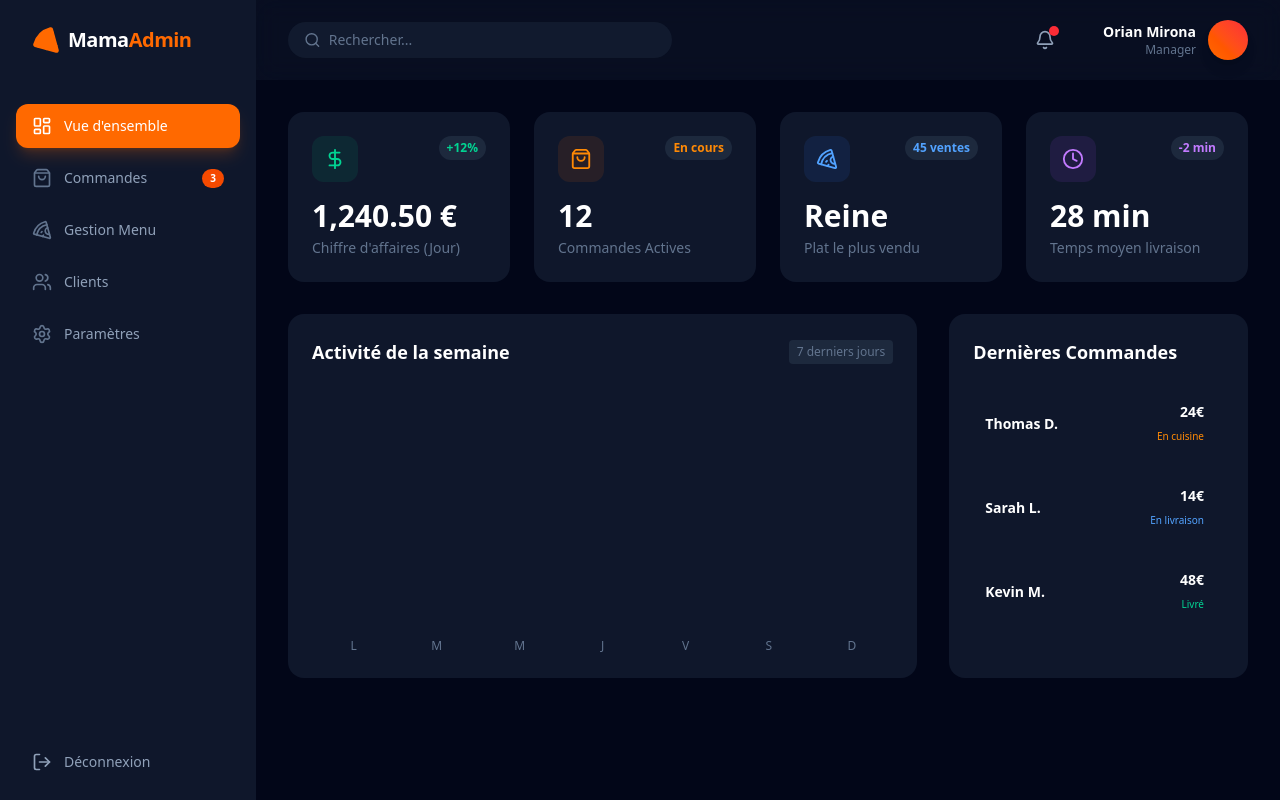
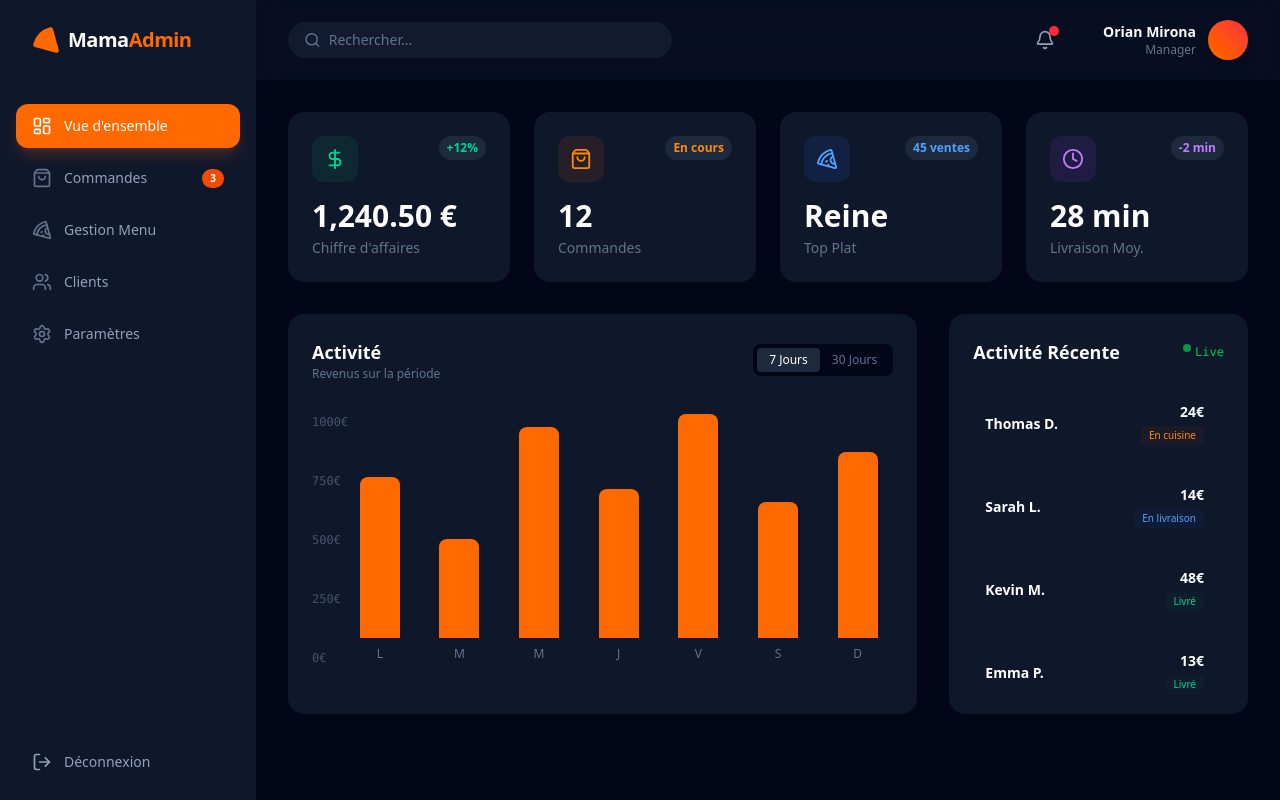
Before and after one commit to nairo91/PortfolioOrian, a Next.js app: page /mama-admin in a window 1280 px wide. Built offline with nearby package versions, Linux system fonts and the light colour scheme.

Commit message:
ajout graph

```diff
--- a/app/mama-admin/page.tsx
+++ b/app/mama-admin/page.tsx
@@ -4,19 +4,34 @@ import React, { useState } from 'react';
 import {
     LayoutDashboard, ShoppingBag, Users, Settings, Bell, Search,
     Menu as MenuIcon, DollarSign, Clock, Pizza,
-    LogOut, Plus, Edit2, Trash2, Filter, ChevronDown
+    LogOut, Plus, Edit2, Trash2, Filter, ChevronDown, MoreVertical
 } from 'lucide-react';
 
-// --- COMPOSANT: VUE DASHBOARD (Celle que tu avais déjà) ---
-const DashboardView = () => (
+// --- COMPOSANT: VUE DASHBOARD (Version Graphique Interactif) ---
+const DashboardView = () => {
+    // État pour simuler le changement de données du graphique
+    const [period, setPeriod] = useState<'week' | 'month'>('week');
+
+    // Données simulées
+    const data = {
+        week: [65, 40, 85, 60, 95, 55, 75], // L M M J V S D
+        month: [45, 70, 50, 80, 60, 90, 65] // Simulation 4 semaines...
+    };
+
+    const labels = {
+        week: ['L', 'M', 'M', 'J', 'V', 'S', 'D'],
+        month: ['Sem 1', 'Sem 2', 'Sem 3', 'Sem 4', 'Sem 5', 'Sem 6', 'Sem 7']
+    };
+
+    return (
         <div className="space-y-8 animate-in fade-in duration-500">
             {/* STATS CARDS */}
             <div className="grid grid-cols-1 md:grid-cols-2 lg:grid-cols-4 gap-6">
                 {[
-                { label: "Chiffre d'affaires (Jour)", value: "1,240.50 €", icon: DollarSign, trend: "+12%", color: "text-emerald-400", bg: "bg-emerald-500/10" },
-                { label: "Commandes Actives", value: "12", icon: ShoppingBag, trend: "En cours", color: "text-orange-400", bg: "bg-orange-500/10" },
-                { label: "Plat le plus vendu", value: "Reine", icon: Pizza, trend: "45 ventes", color: "text-blue-400", bg: "bg-blue-500/10" },
-                { label: "Temps moyen livraison", value: "28 min", icon: Clock, trend: "-2 min", color: "text-purple-400", bg: "bg-purple-500/10" },
+                    { label: "Chiffre d'affaires", value: "1,240.50 €", icon: DollarSign, trend: "+12%", color: "text-emerald-400", bg: "bg-emerald-500/10" },
+                    { label: "Commandes", value: "12", icon: ShoppingBag, trend: "En cours", color: "text-orange-400", bg: "bg-orange-500/10" },
+                    { label: "Top Plat", value: "Reine", icon: Pizza, trend: "45 ventes", color: "text-blue-400", bg: "bg-blue-500/10" },
+                    { label: "Livraison Moy.", value: "28 min", icon: Clock, trend: "-2 min", color: "text-purple-400", bg: "bg-purple-500/10" },
                 ].map((stat, i) => (
                     <div key={i} className="bg-slate-900 border border-slate-800 rounded-2xl p-6 hover:border-slate-700 transition duration-300">
                         <div className="flex justify-between items-start mb-4">
@@ -35,38 +50,90 @@ const DashboardView = () => (
 
             {/* CHART & RECENT ORDERS */}
             <div className="grid grid-cols-1 lg:grid-cols-3 gap-8">
-            {/* CHART SIMULÉ */}
-            <div className="lg:col-span-2 bg-slate-900 border border-slate-800 rounded-2xl p-6">
+
+                {/* CHART INTERACTIF */}
+                <div className="lg:col-span-2 bg-slate-900 border border-slate-800 rounded-2xl p-6 flex flex-col">
                     <div className="flex justify-between items-center mb-8">
-                    <h3 className="text-lg font-bold text-white">Activité de la semaine</h3>
-                    <span className="text-xs text-slate-500 bg-slate-800 px-2 py-1 rounded">7 derniers jours</span>
+                        <div>
+                            <h3 className="text-lg font-bold text-white">Activité</h3>
+                            <p className="text-xs text-slate-500">Revenus sur la période</p>
                         </div>
-                <div className="h-64 flex items-end justify-between gap-2 md:gap-4 px-2">
-                    {[65, 40, 85, 60, 95, 55, 75].map((height, i) => (
-                        <div key={i} className="flex-1 flex flex-col items-center gap-2 group">
-                            <div className="w-full bg-slate-800 rounded-t-lg relative h-full flex items-end overflow-hidden">
-                                <div style={{ height: `${height}%` }} className="w-full bg-orange-500 opacity-80 group-hover:opacity-100 transition-all duration-500 rounded-t-lg relative"></div>
+                        {/* Le selecteur modifie l'état "period" */}
+                        <div className="flex bg-slate-950 rounded-lg p-1 border border-slate-800">
+                            <button
+                                onClick={() => setPeriod('week')}
+                                className={`px-3 py-1 text-xs font-medium rounded transition ${period === 'week' ? 'bg-slate-800 text-white shadow' : 'text-slate-500 hover:text-slate-300'}`}
+                            >
+                                7 Jours
+                            </button>
+                            <button
+                                onClick={() => setPeriod('month')}
+                                className={`px-3 py-1 text-xs font-medium rounded transition ${period === 'month' ? 'bg-slate-800 text-white shadow' : 'text-slate-500 hover:text-slate-300'}`}
+                            >
+                                30 Jours
+                            </button>
                         </div>
-                            <span className="text-xs text-slate-500 font-medium">{['L', 'M', 'M', 'J', 'V', 'S', 'D'][i]}</span>
+                    </div>
+
+                    {/* Zone du graphique avec Quadrillage */}
+                    <div className="relative h-64 w-full">
+
+                        {/* Lignes de fond (Grid) et Axe Y */}
+                        <div className="absolute inset-0 flex flex-col justify-between text-xs text-slate-600 font-mono pointer-events-none">
+                            {[100, 75, 50, 25, 0].map((val) => (
+                                <div key={val} className="flex items-center w-full border-b border-dashed border-slate-800/50 pb-1">
+                                    <span className="w-8">{val * 10}€</span>
                                 </div>
                             ))}
+                        </div>
+
+                        {/* Barres animées */}
+                        <div className="absolute inset-0 flex items-end justify-between pl-10 pr-2 pb-2 gap-2 md:gap-6">
+                            {data[period].map((height, i) => (
+                                <div key={i} className="flex-1 flex flex-col items-center gap-2 group h-full justify-end">
+                                    {/* La barre */}
+                                    <div
+                                        style={{ height: `${height}%` }}
+                                        className={`w-full max-w-[40px] rounded-t-lg relative transition-all duration-500 ease-out group-hover:opacity-90 ${period === 'week' ? 'bg-orange-500' : 'bg-blue-500'}`}
+                                    >
+                                        {/* Tooltip au survol */}
+                                        <div className="absolute -top-12 left-1/2 -translate-x-1/2 bg-slate-800 text-white text-xs font-bold py-1.5 px-3 rounded opacity-0 group-hover:opacity-100 transition-all duration-200 shadow-xl border border-slate-700 z-10 whitespace-nowrap">
+                                            {height * 10} €
+                                            <div className="absolute top-full left-1/2 -translate-x-1/2 border-4 border-transparent border-t-slate-700"></div>
+                                        </div>
+                                    </div>
+                                    {/* Label Axe X */}
+                                    <span className="text-xs text-slate-500 font-medium transition-all duration-300">
+                                        {labels[period][i]}
+                                    </span>
+                                </div>
+                            ))}
+                        </div>
                     </div>
                 </div>
 
                 {/* COMPACT ORDER LIST */}
                 <div className="bg-slate-900 border border-slate-800 rounded-2xl p-6 flex flex-col">
-                <h3 className="text-lg font-bold text-white mb-6">Dernières Commandes</h3>
+                    <div className="flex justify-between items-center mb-6">
+                        <h3 className="text-lg font-bold text-white">Activité Récente</h3>
+                        <div className="flex gap-1">
+                            <span className="w-2 h-2 rounded-full bg-green-500 animate-pulse"></span>
+                            <span className="text-xs text-green-500 font-mono">Live</span>
+                        </div>
+                    </div>
                     <div className="flex-1 overflow-y-auto space-y-4 pr-2 custom-scrollbar max-h-[300px]">
                         {[
-                        { client: "Thomas D.", price: "24€", status: "En cuisine", color: "text-orange-400" },
-                        { client: "Sarah L.", price: "14€", status: "En livraison", color: "text-blue-400" },
-                        { client: "Kevin M.", price: "48€", status: "Livré", color: "text-emerald-400" },
+                            { client: "Thomas D.", price: "24€", status: "En cuisine", color: "text-orange-400 border-orange-500/20 bg-orange-500/5" },
+                            { client: "Sarah L.", price: "14€", status: "En livraison", color: "text-blue-400 border-blue-500/20 bg-blue-500/5" },
+                            { client: "Kevin M.", price: "48€", status: "Livré", color: "text-emerald-400 border-emerald-500/20 bg-emerald-500/5" },
+                            { client: "Emma P.", price: "13€", status: "Livré", color: "text-emerald-400 border-emerald-500/20 bg-emerald-500/5" },
+                            { client: "Lucas B.", price: "28€", status: "Annulé", color: "text-red-400 border-red-500/20 bg-red-500/5" },
                         ].map((order, i) => (
-                        <div key={i} className="flex items-center justify-between p-3 rounded-xl border border-slate-800/50 hover:bg-slate-800 transition">
+                            <div key={i} className="flex items-center justify-between p-3 rounded-xl border border-slate-800/50 hover:bg-slate-800 transition cursor-default">
                                 <span className="text-sm font-bold text-white">{order.client}</span>
-                            <div className="text-right">
-                                <div className="text-sm font-bold text-white">{order.price}</div>
-                                <span className={`text-[10px] ${order.color}`}>{order.status}</span>
+                                <div className="text-right flex flex-col items-end">
+                                    <div className="text-sm font-bold text-white mb-1">{order.price}</div>
+                                    <span className={`text-[10px] px-2 py-0.5 rounded border ${order.color}`}>{order.status}</span>
                                 </div>
                             </div>
                         ))}
@@ -75,6 +142,7 @@ const DashboardView = () => (
             </div>
         </div>
     );
+};
 
 // --- COMPOSANT: VUE MENU (Nouvelle Vue !) ---
 const MenuView = () => (
@@ -118,18 +186,57 @@ const MenuView = () => (
     </div>
 );
 
-// --- COMPOSANT: VUE COMMANDES (Nouvelle Vue !) ---
-const OrdersView = () => (
+// --- COMPOSANT: VUE COMMANDES (Version Interactive & Cyclique) ---
+const OrdersView = () => {
+    const [orders, setOrders] = useState([
+        { id: "#8742", client: "Thomas Dubois", items: "2x Margh, 1x Coca", total: "24.50€", status: "En cuisine", color: "bg-orange-500/20 text-orange-400" },
+        { id: "#8741", client: "Sarah Lemoine", items: "1x 4 Fromages", total: "14.50€", status: "En livraison", color: "bg-blue-500/20 text-blue-400" },
+        { id: "#8740", client: "Kevin Martin", items: "3x Royale", total: "36.00€", status: "Livré", color: "bg-emerald-500/20 text-emerald-400" },
+        { id: "#8739", client: "Emma Petit", items: "1x Calzone", total: "13.00€", status: "Livré", color: "bg-emerald-500/20 text-emerald-400" },
+        { id: "#8738", client: "Lucas Blanc", items: "2x Pepperoni", total: "28.00€", status: "Annulé", color: "bg-red-500/20 text-red-400" },
+        { id: "#8737", client: "Julie Rousseau", items: "1x Tiramisu", total: "6.50€", status: "En cuisine", color: "bg-orange-500/20 text-orange-400" },
+    ]);
+
+    const [searchTerm, setSearchTerm] = useState("");
+
+    // 1. Cycle Infini : Cuisine -> Livraison -> Livré -> Cuisine...
+    const cycleStatus = (id: string) => {
+        setOrders(currentOrders => currentOrders.map(order => {
+            if (order.id === id) {
+                if (order.status === "En cuisine") return { ...order, status: "En livraison", color: "bg-blue-500/20 text-blue-400" };
+                if (order.status === "En livraison") return { ...order, status: "Livré", color: "bg-emerald-500/20 text-emerald-400" };
+                if (order.status === "Livré") return { ...order, status: "En cuisine", color: "bg-orange-500/20 text-orange-400" }; // Retour au début
+                if (order.status === "Annulé") return { ...order, status: "En cuisine", color: "bg-orange-500/20 text-orange-400" }; // Relance
+            }
+            return order;
+        }));
+    };
+
+    // 2. Fonction pour Annuler une commande (via le bouton '...')
+    const cancelOrder = (id: string) => {
+        setOrders(currentOrders => currentOrders.map(order =>
+            order.id === id ? { ...order, status: "Annulé", color: "bg-red-500/20 text-red-400" } : order
+        ));
+    };
+
+    const filteredOrders = orders.filter(order =>
+        order.client.toLowerCase().includes(searchTerm.toLowerCase()) ||
+        order.id.toLowerCase().includes(searchTerm.toLowerCase())
+    );
+
+    return (
         <div className="space-y-6 animate-in fade-in slide-in-from-bottom-4 duration-500">
-        <div className="flex justify-between items-center">
+            <div className="flex flex-col md:flex-row justify-between items-center gap-4">
                 <h2 className="text-2xl font-bold text-white">Suivi des Commandes</h2>
-            <div className="flex gap-2">
-                <button className="flex items-center gap-2 bg-slate-900 border border-slate-700 text-slate-300 px-3 py-2 rounded-lg text-sm hover:border-orange-500 transition">
-                    <Filter size={16} /> Filtres
-                </button>
-                <button className="flex items-center gap-2 bg-slate-900 border border-slate-700 text-slate-300 px-3 py-2 rounded-lg text-sm hover:border-orange-500 transition">
-                    Date <ChevronDown size={16} />
-                </button>
+                <div className="relative w-full md:w-64">
+                    <Search size={16} className="absolute left-3 top-1/2 -translate-y-1/2 text-slate-500" />
+                    <input
+                        type="text"
+                        placeholder="Filtrer client ou ID..."
+                        value={searchTerm}
+                        onChange={(e) => setSearchTerm(e.target.value)}
+                        className="w-full bg-slate-900 border border-slate-700 text-slate-300 pl-10 pr-4 py-2 rounded-lg text-sm focus:border-orange-500 focus:outline-none transition"
+                    />
                 </div>
             </div>
 
@@ -139,40 +246,58 @@ const OrdersView = () => (
                         <tr>
                             <th className="px-6 py-4">ID</th>
                             <th className="px-6 py-4">Client</th>
-                        <th className="px-6 py-4">Détails</th>
+                            <th className="px-6 py-4 hidden md:table-cell">Détails</th>
                             <th className="px-6 py-4">Total</th>
-                        <th className="px-6 py-4">Statut</th>
-                        <th className="px-6 py-4 text-right">Actions</th>
+                            <th className="px-6 py-4">Statut (Cliquer)</th>
+                            <th className="px-6 py-4 text-right">Annuler</th>
                         </tr>
                     </thead>
                     <tbody className="divide-y divide-slate-800">
-                    {[
-                        { id: "#8742", client: "Thomas Dubois", items: "2x Margh, 1x Coca", total: "24.50€", status: "En cuisine", color: "bg-orange-500/20 text-orange-400" },
-                        { id: "#8741", client: "Sarah Lemoine", items: "1x 4 Fromages", total: "14.50€", status: "En livraison", color: "bg-blue-500/20 text-blue-400" },
-                        { id: "#8740", client: "Kevin Martin", items: "3x Royale", total: "36.00€", status: "Livré", color: "bg-emerald-500/20 text-emerald-400" },
-                        { id: "#8739", client: "Emma Petit", items: "1x Calzone", total: "13.00€", status: "Livré", color: "bg-emerald-500/20 text-emerald-400" },
-                        { id: "#8738", client: "Lucas Blanc", items: "2x Pepperoni", total: "28.00€", status: "Annulé", color: "bg-red-500/20 text-red-400" },
-                    ].map((order, i) => (
-                        <tr key={i} className="hover:bg-slate-800/50 transition">
+                        {filteredOrders.length === 0 ? (
+                            <tr>
+                                <td colSpan={6} className="px-6 py-8 text-center text-slate-500 italic">
+                                    Aucune commande trouvée.
+                                </td>
+                            </tr>
+                        ) : (
+                            filteredOrders.map((order) => (
+                                <tr key={order.id} className="hover:bg-slate-800/50 transition group">
                                     <td className="px-6 py-4 font-mono text-slate-500">{order.id}</td>
                                     <td className="px-6 py-4 font-bold text-white">{order.client}</td>
-                            <td className="px-6 py-4 text-sm text-slate-400">{order.items}</td>
+                                    <td className="px-6 py-4 text-sm text-slate-400 hidden md:table-cell">{order.items}</td>
                                     <td className="px-6 py-4 font-bold text-white">{order.total}</td>
                                     <td className="px-6 py-4">
-                                <span className={`px-2 py-1 rounded text-xs font-bold ${order.color}`}>
+                                        <button
+                                            onClick={() => cycleStatus(order.id)}
+                                            className={`px-3 py-1 rounded-full text-xs font-bold transition hover:scale-105 cursor-pointer select-none flex items-center gap-1 ${order.color}`}
+                                            title="Cliquez pour avancer le statut"
+                                        >
                                             {order.status}
-                                </span>
+                                            {/* Petite flèche si ce n'est pas annulé */}
+                                            {order.status !== 'Annulé' && <ChevronDown size={12} className="opacity-50" />}
+                                        </button>
                                     </td>
                                     <td className="px-6 py-4 text-right">
-                                <button className="text-slate-400 hover:text-white transition">...</button>
+                                        <button
+                                            onClick={() => cancelOrder(order.id)}
+                                            className="text-slate-500 hover:text-red-400 transition p-2 hover:bg-red-500/10 rounded-full"
+                                            title="Annuler la commande"
+                                        >
+                                            <Trash2 size={16} />
+                                        </button>
                                     </td>
                                 </tr>
-                    ))}
+                            ))
+                        )}
                     </tbody>
                 </table>
             </div>
+            <p className="text-xs text-slate-500 text-center pt-2">
+                Démo : Cliquez sur le statut pour avancer, ou sur la poubelle pour annuler.
+            </p>
         </div>
     );
+};
 
 // --- COMPOSANT PRINCIPAL (LAYOUT) ---
 export default function MamaAdmin() {
```
Lines whose indentation alone changed are shown as unchanged.
